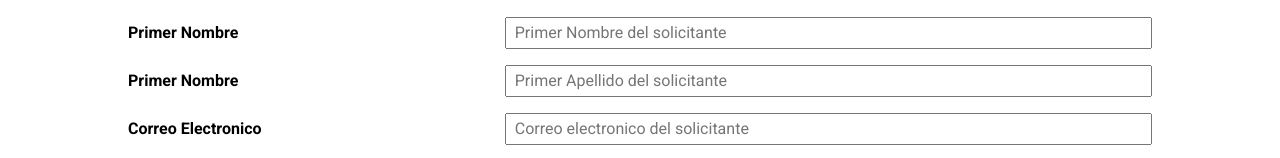
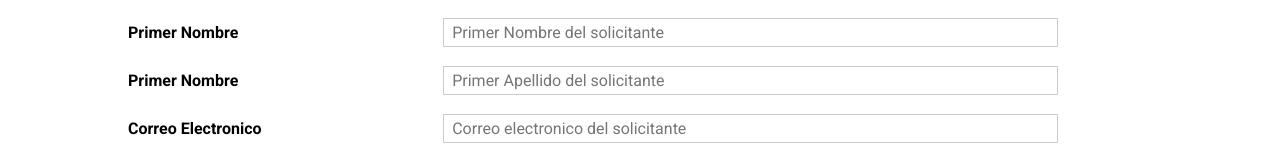
Before and after one commit to JANIER-VSQZ/Portales_Web, a plain HTML site: page index.html in a window 1280 px wide. Shown: the part 786-944 px from the top of the page. Drawn offline with Linux system fonts and the light colour scheme.

Commit message:
cambio en estilos del formulario

```diff
--- a/css/estilos.css
+++ b/css/estilos.css
@@ -302,6 +302,8 @@ form div{
     flex: 1 1 100%;
     flex-direction: row;
     gap: 0.5rem;
+    align-items: center;
+    flex-wrap: wrap;
 }
 
 form div div.error{
@@ -313,13 +315,14 @@ form div div.error{
 
 form div label{
     font-weight: bold;
-    width: 40%;
+    width: 30%;
 }
 
 form div input{
     font-size: 1rem;
     padding: 0.25rem 0.5rem;
-    width: 70%;
+    border: 1px solid #ccc;
+    width: 60%;
 }
 
 form div input.error{
```
